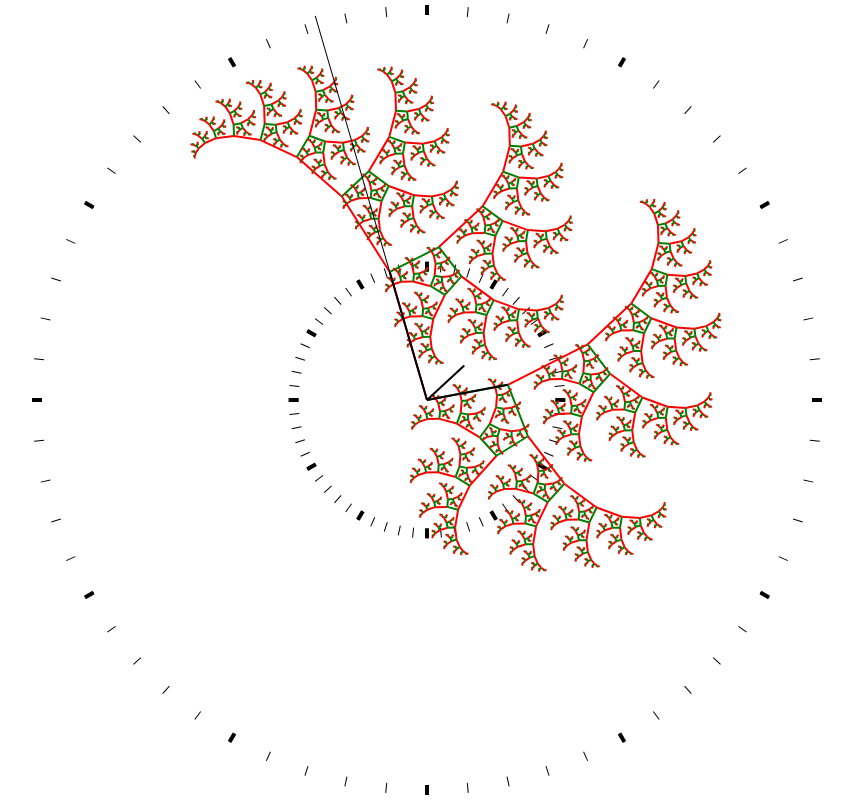
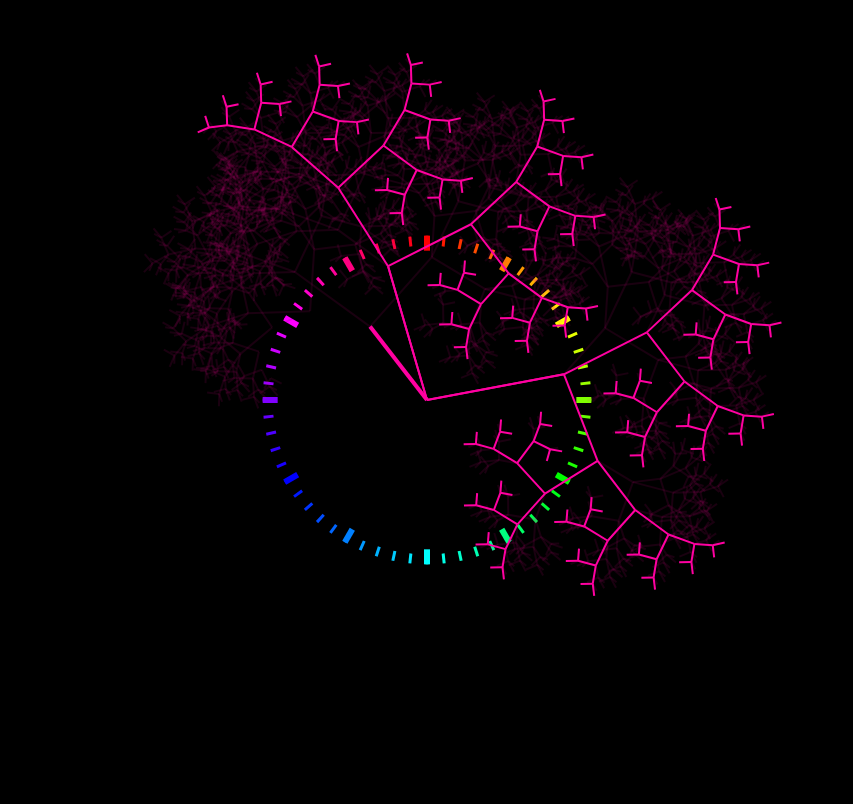
Before and after one commit to hackstedt/Fractal-Clock, a plain HTML site: page index.html in a window 1280 px wide. Shown: the whole page, without its empty margins (213-1066 px from the left). Drawn offline with Linux system fonts and the light colour scheme.

Commit message:
Refactoring, improvements, WIP

```diff
--- a/index.html
+++ b/index.html
@@ -14,7 +14,6 @@
         height: 100%;
         width: 100%;
         background-color: black;
-        background-color: white;
       }
       canvas {
         height: 100%;
--- a/main.js
+++ b/main.js
@@ -15,11 +15,8 @@ canvas.width = Math.floor(width * dpr)
 canvas.height = Math.floor(height * dpr)
 
 
-const handWidth = 2
-const handWidthHalf = handWidth / 2
-
-const shrink = 0.67
-const smallestSecondHand = 2
+const shrink = 2/3
+const smallestSecondHand = 9
 
 // Calculate the length of the second hand
 // L:   radius = min(halfHeight, halfWidth)
@@ -35,7 +32,7 @@ const smallestSecondHand = 2
 // n = log (a)
 //        b
 //
-// n = log(a) / log(b);
+// n = log(a) / log(b)
 //
 // l = 4 / (0,7^n)
 
@@ -45,9 +42,13 @@ calc.a = Math.log( smallestSecondHand / (radius * (1 - shrink) + smallestSecondH
 calc.n = calc.a / calc.b
 calc.l = smallestSecondHand / Math.pow(shrink, calc.n)
 
+
 const secondHandLength = calc.l
-const minuteHandLength = secondHandLength / 1.62
-const hourHandLength = minuteHandLength / 1.62
+const minuteHandLength = secondHandLength
+const hourHandLength = minuteHandLength * shrink
+
+const handWidth = 2
+const handWidthHalf = handWidth / 2
 
 const initAngle = - Math.PI
 let secondHandAngle = ( 0 * Math.PI / 180)
@@ -62,15 +63,18 @@ function action() {
   // hands rotation
   secondHandAngle += 0.02
   minuteHandAngle += 0.002
-  hourHandAngle += 0.001
+  hourHandAngle += 0.017
+
+
+  color = 'hsl('+ ( hourHandAngle % TWO_PI ) / TWO_PI * 360 +',100%,50%)'
 
 
   // initial clock setup
   ctx.setTransform(1, 0, 0, 1, 0, 0)
   ctx.scale(dpr, dpr)
-  ctx.clearRect(0, 0, width, height);
+  ctx.clearRect(0, 0, width, height)
   ctx.translate(halfWidth, halfHeight)
-  ctx.rotate(initAngle);
+  ctx.rotate(initAngle)
 
 
   // clock face
@@ -79,31 +83,18 @@ function action() {
   // every 5 minutes
   ctx.save()
   for (let i = 0; i < 12; ++i) {
-    ctx.rotate(TWO_PI / 12);
-    ctx.fillRect(-2, secondHandLength - 5, 4, 10)
-  }
-  ctx.restore()
-  // every 1 minutes
-  ctx.save()
-  for (let i = 0; i < 60; ++i) {
-    ctx.rotate(TWO_PI / 60);
-    ctx.fillRect(-0.5, secondHandLength - 5, 1, 10)
-  }
-  ctx.restore()
-
-  // every 5 minutes
-  ctx.save()
-  for (let i = 0; i < 12; ++i) {
-    ctx.rotate(TWO_PI / 12);
-    ctx.fillRect(-2, radius - 15, 4, 10)
+    ctx.fillStyle = 'hsl(' + ( i * 30 ) % 360 + ', 100%, 50%)'
+    ctx.fillRect(-3, secondHandLength + 10, 6, 15)
+    ctx.rotate(TWO_PI / 12)
   }
   ctx.restore()
 
   // every 1 minutes
   ctx.save()
   for (let i = 0; i < 60; ++i) {
-    ctx.rotate(TWO_PI / 60);
-    ctx.fillRect(-0.5, radius - 15, 1, 10)
+    ctx.fillStyle = 'hsl(' + ( i * 6 ) % 360 + ', 100%, 50%)'
+    ctx.fillRect(-1.5, secondHandLength + 15, 3, 10)
+    ctx.rotate(TWO_PI / 60)
   }
   ctx.restore()
 
@@ -113,42 +104,41 @@ function action() {
 
 
   // hands
-  ctx.fillStyle = 'black'
+  ctx.fillStyle = color
 
   // secondHand
   ctx.save()
-  ctx.rotate(secondHandAngle);
+  ctx.rotate(secondHandAngle)
   ctx.fillRect(-handWidthHalf, 0, handWidth, secondHandLength)
-  ctx.fillRect(-0.5*handWidthHalf, 0, 0.5*handWidth, radius)
   ctx.restore()
 
   // minuteHand
   ctx.save()
-  ctx.rotate(minuteHandAngle);
+  ctx.rotate(minuteHandAngle)
   ctx.fillRect(-handWidthHalf, 0, handWidth, minuteHandLength)
   ctx.restore()
 
   // hourHand
   ctx.save()
-  ctx.rotate(hourHandAngle);
-  ctx.fillRect(-handWidthHalf, 0, handWidth, hourHandLength)
+  ctx.rotate(hourHandAngle)
+  ctx.fillRect(-handWidthHalf*2, 0, handWidth*2, hourHandLength)
   ctx.restore()
 }
 
 
 function drawHands(secondHandLength, minuteHandLength, hourHandLength) {
   if (secondHandLength >= smallestSecondHand ) {
-    drawSecond(secondHandLength, minuteHandLength, hourHandLength)
-    drawMinute(secondHandLength, minuteHandLength, hourHandLength)
-    //drawHour(secondHandLength, minuteHandLength, hourHandLength)
+    drawSecondHand(secondHandLength, minuteHandLength, hourHandLength)
+    drawMinuteHand(secondHandLength, minuteHandLength, hourHandLength)
+    drawHourHand(secondHandLength, minuteHandLength, hourHandLength)
   }
 }
 
 
-function drawSecond(secondHandLength, minuteHandLength, hourHandLength) {
+function drawSecondHand(secondHandLength, minuteHandLength, hourHandLength) {
   ctx.save()
-  ctx.fillStyle = 'red'
-  ctx.rotate(secondHandAngle);
+  ctx.fillStyle = color
+  ctx.rotate(secondHandAngle)
   ctx.fillRect(-handWidthHalf, 0, handWidth, secondHandLength)
   ctx.translate(0, secondHandLength)
   drawHands(secondHandLength * shrink, minuteHandLength * shrink, hourHandLength * shrink)
@@ -156,10 +146,10 @@ function drawSecond(secondHandLength, minuteHandLength, hourHandLength) {
 }
 
 
-function drawMinute(secondHandLength, minuteHandLength, hourHandLength) {
+function drawMinuteHand(secondHandLength, minuteHandLength, hourHandLength) {
   ctx.save()
-  ctx.fillStyle = 'green'
-  ctx.rotate(minuteHandAngle);
+  ctx.fillStyle = color
+  ctx.rotate(minuteHandAngle)
   ctx.fillRect(-handWidthHalf, 0, handWidth, minuteHandLength)
   ctx.translate(0, minuteHandLength)
   drawHands(secondHandLength * shrink, minuteHandLength * shrink, hourHandLength * shrink)
@@ -167,10 +157,10 @@ function drawMinute(secondHandLength, minuteHandLength, hourHandLength) {
 }
 
 
-function drawHour(secondHandLength, minuteHandLength, hourHandLength) {
+function drawHourHand(secondHandLength, minuteHandLength, hourHandLength) {
   ctx.save()
-  ctx.fillStyle = 'blue'
-  ctx.rotate(hourHandAngle);
+  ctx.globalAlpha = 0.1
+  ctx.rotate(hourHandAngle)
   ctx.fillRect(-handWidthHalf, 0, handWidth, hourHandLength)
   ctx.translate(0, hourHandLength)
   drawHands(secondHandLength * shrink, minuteHandLength * shrink, hourHandLength * shrink)
```
